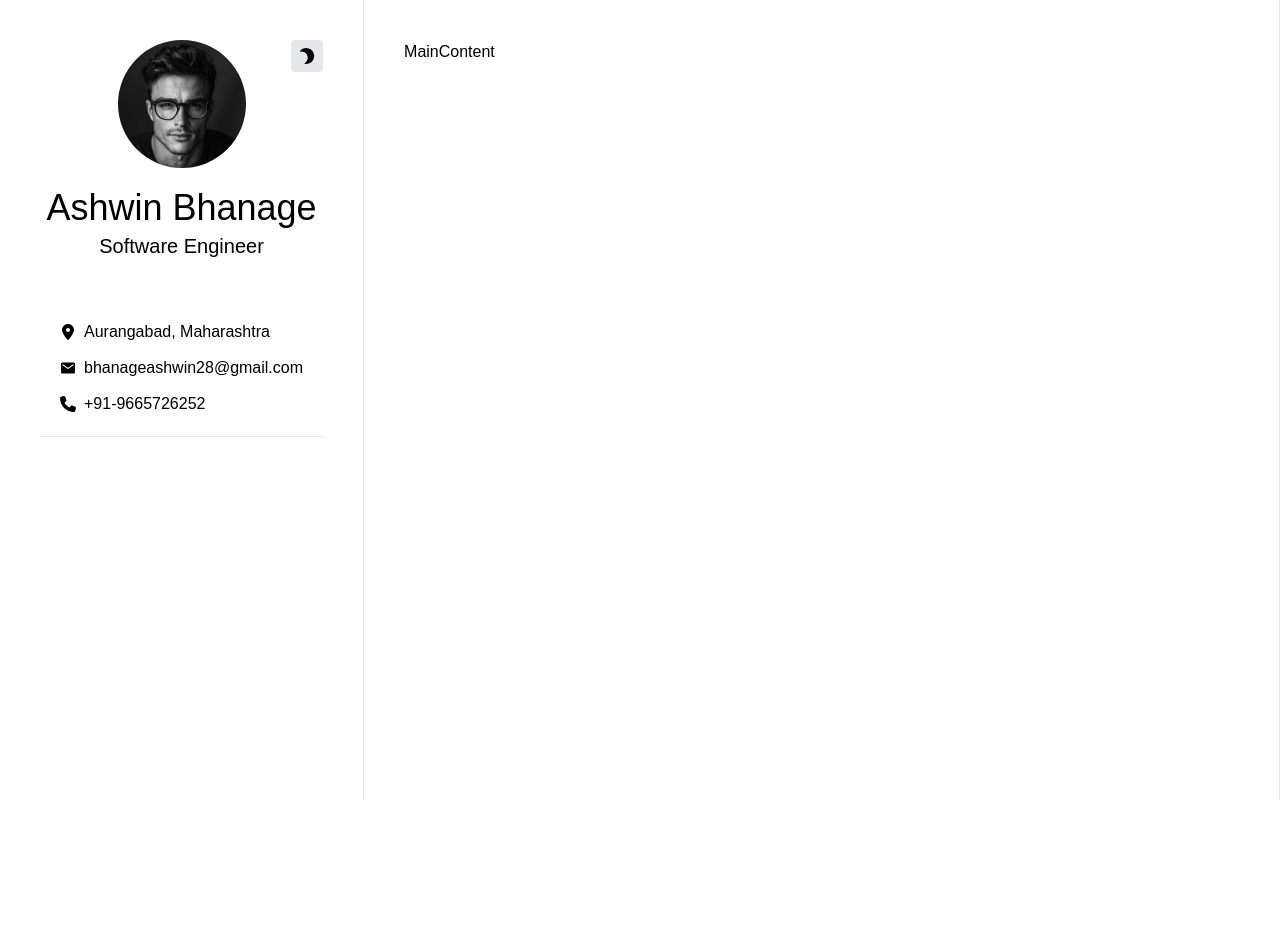
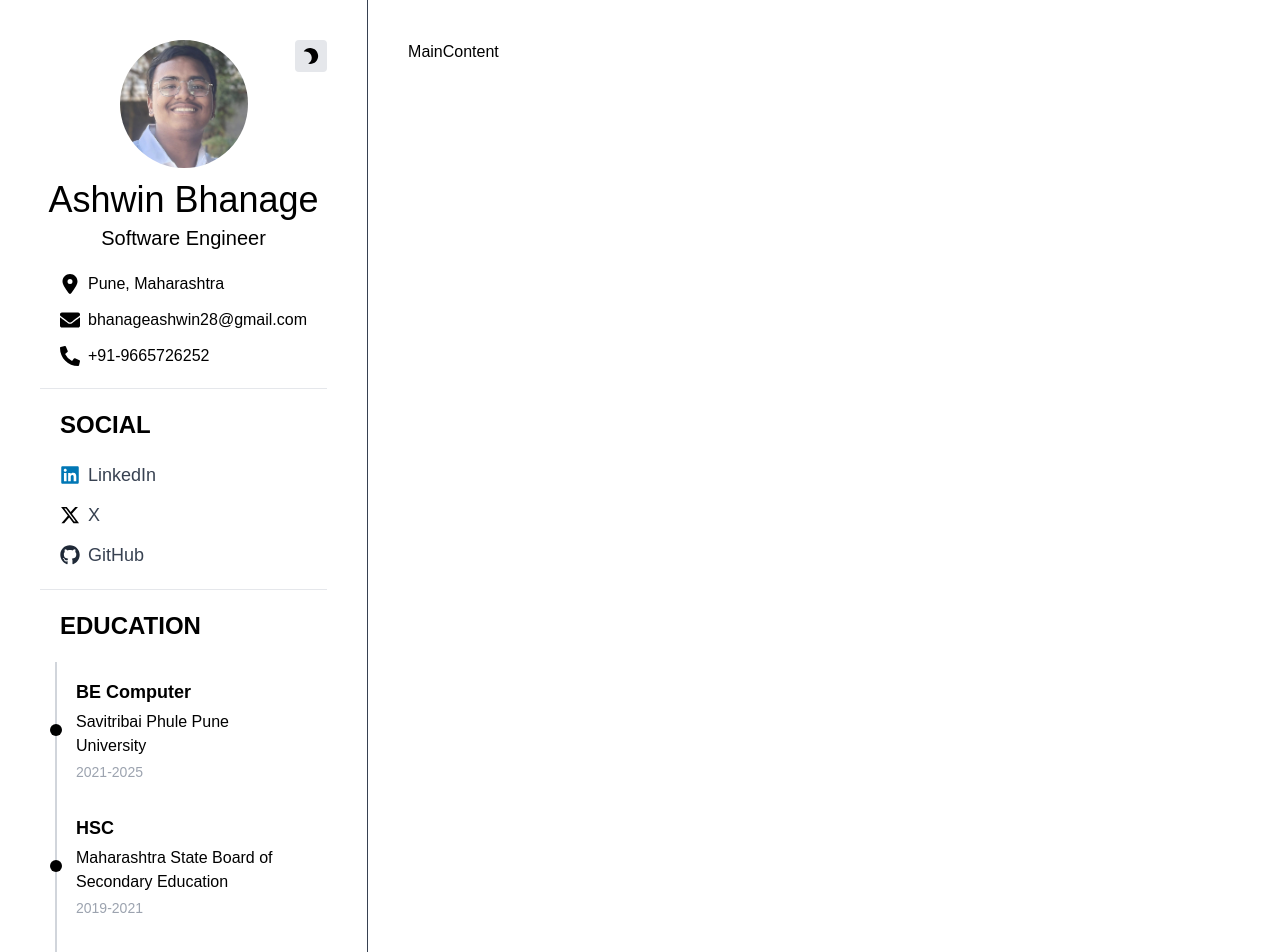
Before and after one commit to ashwin-bhanage/personal-portfolio, a React (Vite) app: page / in a window 1280 px wide. Shown: the top 952 px of the page. Before the commit the page ends 800 px from the top, so only its background shows below. Built offline with nearby package versions, Linux system fonts and the light colour scheme; a web font is replaced by a local one.

Commit message:
feat: Added the Social and Education with Image

```diff
--- a/src/components/InfoLeft.jsx
+++ b/src/components/InfoLeft.jsx
@@ -1,56 +1,146 @@
 import React from "react";
-import image from "/image.jpg";
-import { BiMoon, BiSun } from "react-icons/bi";
-import { FaMoon, FaSun } from "react-icons/fa";
-import { FaLocationDot } from "react-icons/fa6";
-import { IoMdMail } from "react-icons/io";
-import { FaPhone } from "react-icons/fa6";
-
+import image from "/Profile_Pic.jpg";
+import { FaSun, FaMoon, FaEnvelope, FaLinkedin } from "react-icons/fa";
+import { FaPhoneAlt } from "react-icons/fa";
+import { FaGithub, FaLocationDot, FaXTwitter } from "react-icons/fa6";
 
 const InfoLeft = ({ darkMode, toggleDarkMode }) => {
   return (
-    <div className="min-h-screen flex-1 relative p-10 transition-colors duration-300 ease-in-out dark:bg-black dark:text-white sm:border-r sm:border-gray-200">
-      {/* Main container */}
-      <div className="flex flex-col gap-5">
-        {/* image or profile page */}
-        <div className="flex flex-col items-center justify-center gap-5">
+    <div className="min-h-screen flex-1 relative p-10 transition-colors duration-300 ease-in-out dark:bg-black dark:text-white sm:border-r-[1px] sm:border-gray-700">
+      {/* Profile Image */}
+      <div className="flex flex-col items-center justify-center gap-4 mb-3">
         <img src={image} alt="Profile Pic" className="w-32 rounded-full" />
       </div>
-        {/* Personal Name */}
+
+      {/* Name and Title */}
       <div className="text-center space-y-1">
         <h1 className="text-4xl font-clash font-extralight dark:font-light">
-            Ashwin <span className="font-medium">Bhanage</span>
+          Ashwin <span className="font-normal">Bhanage</span>
         </h1>
-          <h3 className="text-xl font-medium">Software Engineer</h3>
+        <h3 className="text-xl font-medium font-clash">Software Engineer</h3>
       </div>
+
       {/* Dark Mode Toggle */}
-        <div>
       <button
         className={`absolute right-10 top-10 transition-transform duration-300 transform ${
           darkMode ? "rotate-0" : "rotate-180"
         } ease-in-out`}
         onClick={toggleDarkMode}
       >
-                      {/* toogle button */}
-            <div className="bg-gray-200 p-2 rounded dark:bg-gray-800">
+        <div className="bg-gray-200 p-2 rounded dark:bg-gray-800 hover:bg-gray-300 dark:hover:bg-gray-700 transition-colors duration-300">
           {darkMode ? <FaSun /> : <FaMoon />}
         </div>
-                      {/* Ended */}
       </button>
-              </div>
+
       {/* Contact Information */}
       <div className="flex flex-col gap-5 items-start justify-start border-b p-5 dark:border-gray-700">
         <ul className="space-y-3">
-                      <li className="flex items-center gap-2 font-archivo">
-                        <FaLocationDot />
-                        <span>Aurangabad, Maharashtra</span>
+          <li className="flex items-center gap-2">
+            <FaLocationDot className="text-xl" />
+            <span className="font-archivo text-md">Pune, Maharashtra</span>
           </li>
-                    <li className="flex items-center gap-2"><IoMdMail /><span>bhanageashwin28@gmail.com</span></li>
-                    <li className="flex items-center gap-2"><FaPhone /><span>+91-9665726252</span></li>
+          <li className="flex items-center gap-2">
+            <FaEnvelope className="text-xl" />
+            <a
+              href="mailto:bhanageashwin28@gmail.com"
+              className="hover:underline hover:underline-offset-4"
+            >
+              <span>bhanageashwin28@gmail.com</span>
+            </a>
+          </li>
+          <li className="flex items-center gap-2">
+            <FaPhoneAlt className="text-xl" />
+            <span>+91-9665726252</span>
+          </li>
         </ul>
       </div>
+
+      {/* Social Media */}
+      <div className="flex flex-col gap-5 items-start justify-start border-b p-5 dark:border-gray-700">
+        <h1 className="font-clash font-semibold md:text-2xl">SOCIAL</h1>
+        <ul className="space-y-3">
+          {/* LinkedIn */}
+          <li>
+            <a
+              href="https://www.linkedin.com/in/ashwinbhanage/"
+              target="_blank"
+              rel="noopener noreferrer"
+              className="flex items-center gap-2 text-gray-700 hover:text-blue-600 dark:text-gray-300 dark:hover:text-blue-400 transition-colors duration-300 hover:underline hover:underline-offset-4"
+            >
+              <FaLinkedin className="text-xl text-[#0077B5]" />
+              <span className="font-archivo text-lg">LinkedIn</span>
+            </a>
+          </li>
+
+          {/* X (formerly Twitter) */}
+          <li>
+            <a
+              href="https://www.x.com/Ashwindotcom/"
+              target="_blank"
+              rel="noopener noreferrer"
+              className="flex items-center gap-2 text-gray-700 hover:text-black dark:text-gray-300 dark:hover:text-white transition-colors duration-300 hover:underline hover:underline-offset-4"
+            >
+              <FaXTwitter className="text-xl text-black dark:text-white" />
+              <span className="font-archivo text-lg">X</span>
+            </a>
+          </li>
+
+          {/* GitHub */}
+          <li>
+            <a
+              href="https://github.com/ashwin-bhanage/"
+              target="_blank"
+              rel="noopener noreferrer"
+              className="flex items-center gap-2 text-gray-700 hover:text-black dark:text-gray-300 dark:hover:text-white transition-colors duration-300 hover:underline hover:underline-offset-4"
+            >
+              <FaGithub className="text-xl text-gray-800 dark:text-gray-200" />
+              <span className="font-archivo text-lg">GitHub</span>
+            </a>
+          </li>
+        </ul>
       </div>
-      {/* Close main container div */}
+
+      {/* Education Timeline */}
+      <div className="flex flex-col gap-5 items-start justify-start border-b p-5 dark:border-gray-700">
+        <h1 className="font-clash font-semibold md:text-2xl">EDUCATION</h1>
+        <ul className="space-y-">
+          {/* BE */}
+          <li className="relative flex flex-col gap-1 p-4
+            before:absolute before:left-[-5px] before:top-0 before:bottom-0 before:w-[2px] before:bg-gray-300
+            after:absolute after:left-[-10px] after:top-1/2 after:h-3 after:w-3 after:rounded-full after:bg-black after:-translate-y-1/2 dark:after:bg-white"
+          >
+            <span className="font-clash font-semibold md:text-lg">BE Computer</span>
+            <span className="font-archivo font-extralight">
+              Savitribai Phule Pune University
+            </span>
+            <span className="text-sm text-gray-400 font-archivo">2021-2025</span>
+          </li>
+
+          {/* HSC */}
+          <li className="relative flex flex-col gap-1 p-4
+            before:absolute before:left-[-5px] before:top-0 before:bottom-0 before:w-[2px] before:bg-gray-300
+            after:absolute after:left-[-10px] after:top-1/2 after:h-3 after:w-3 after:rounded-full after:bg-black after:-translate-y-1/2 dark:after:bg-white"
+          >
+            <span className="font-clash font-semibold md:text-lg">HSC</span>
+            <span className="font-archivo font-light">
+              Maharashtra State Board of Secondary Education
+            </span>
+            <span className="text-sm text-gray-400 font-archivo">2019-2021</span>
+          </li>
+
+          {/* SSC */}
+          <li className="relative flex flex-col gap-1 p-4
+            before:absolute before:left-[-5px] before:top-0 before:bottom-0 before:w-[2px] before:bg-gray-300
+            after:absolute after:left-[-10px] after:top-1/2 after:h-3 after:w-3 after:rounded-full after:bg-black after:-translate-y-1/2 dark:after:bg-white"
+          >
+            <span className="font-clash font-semibold md:text-lg">SSC</span>
+            <span className="font-archivo font-light">
+              Maharashtra State Board of Secondary Education
+            </span>
+            <span className="text-sm text-gray-400 font-archivo">2018-2019</span>
+          </li>
+        </ul>
+      </div>
     </div>
   );
 };
--- a/src/components/MainContent.jsx
+++ b/src/components/MainContent.jsx
@@ -2,7 +2,7 @@ import React from 'react'
 
 const MainContent = () => {
   return (
-    <div className='min-h-screen flex-[3] relative p-10 transition-colors duration-300 ease-in-out dark:bg-black dark:text-white sm:border-r sm:border-gray-200'>MainContent</div>
+    <div className='min-h-screen flex-[3] relative p-10 transition-colors duration-300 ease-in-out dark:bg-black dark:text-white sm:border-gray-200'>MainContent</div>
   )
 }
 
```
Also changed, not shown: public/Profile_Pic.jpg (added), public/image.jpg (deleted). Lines whose indentation alone changed are shown as unchanged.
